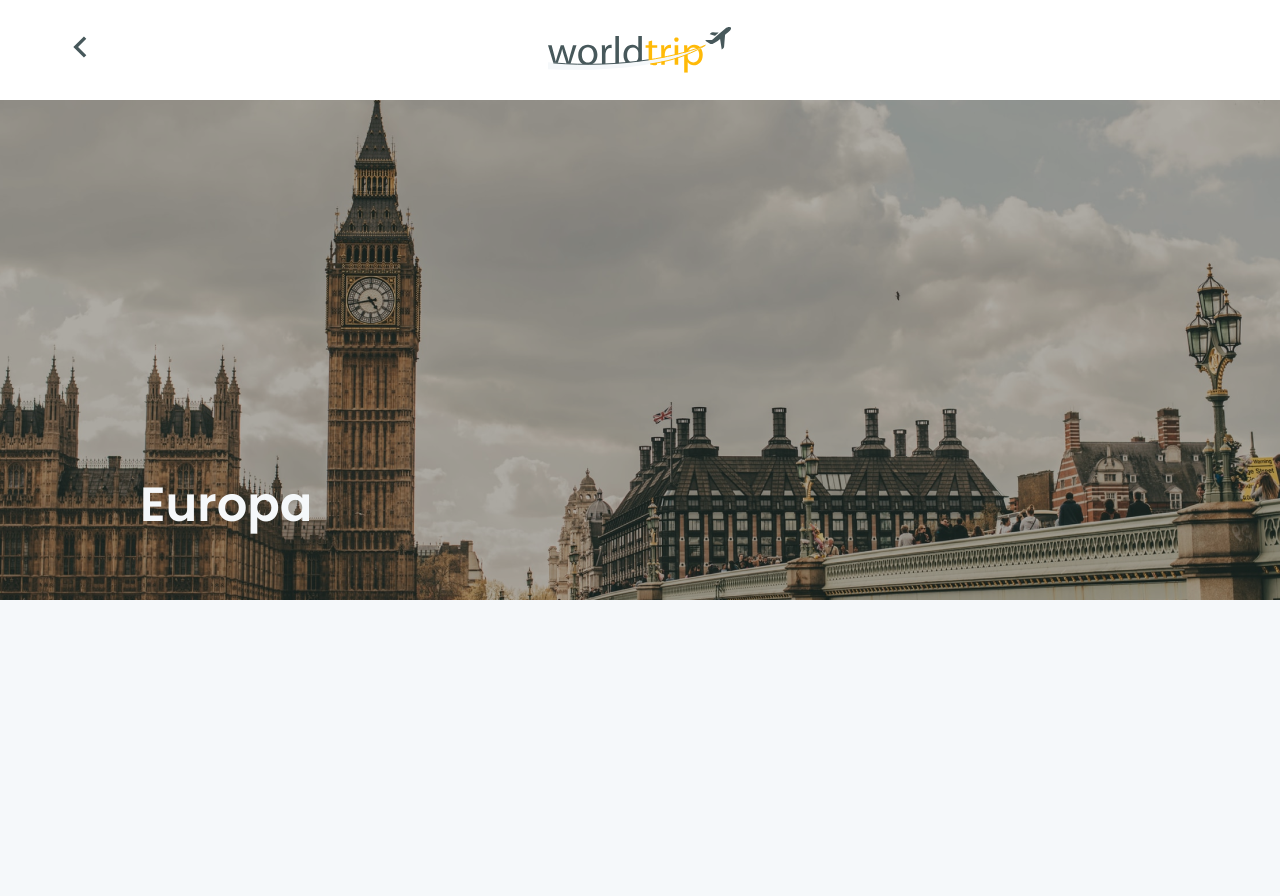
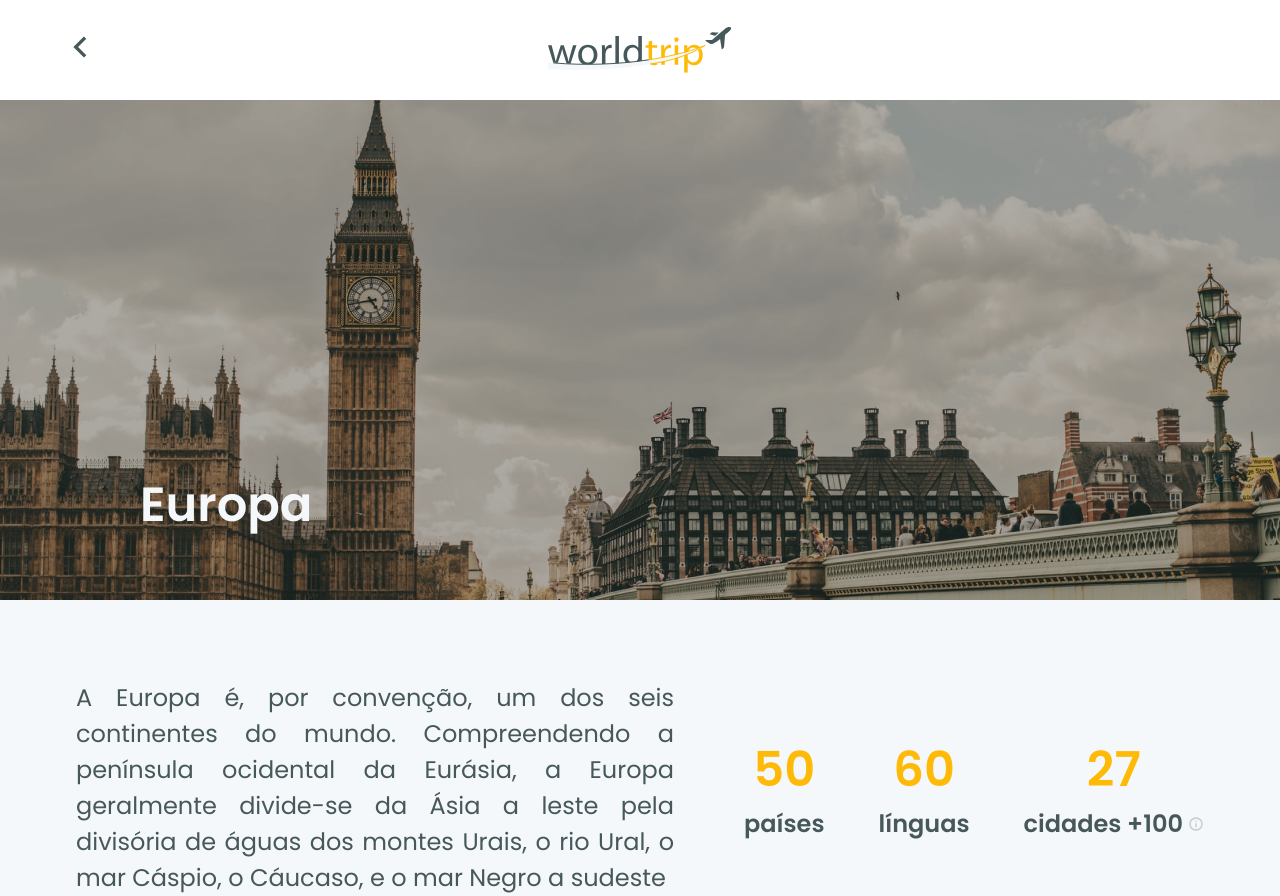
Before and after one commit to vitorgaletti/ignite-reactjs-worldtrip, a Next.js app: page /continent/europe in a window 1280 px wide. Before the commit the page ends 800 px from the top, so only its background shows below. Built offline with nearby package versions, Linux system fonts and the light colour scheme.

Commit message:
:construction: Create Content Component

```diff
--- a/src/components/Banner/ContinentBanner.tsx
+++ b/src/components/Banner/ContinentBanner.tsx
@@ -1,4 +1,4 @@
-import { Box, Flex, Heading } from '@chakra-ui/react';
+import { Flex, Heading } from '@chakra-ui/react';
 
 export function ContinentBanner() {
   return (
--- /dev/null
+++ b/src/components/Content/Bio.tsx
@@ -0,0 +1,18 @@
+import { Text } from '@chakra-ui/react';
+
+export default function Bio() {
+  return (
+    <Text
+      fontWeight="normal"
+      fontSize={['sm', 'md', 'xl', '2xl']}
+      lineHeight={['21px', '28px', '36px']}
+      textAlign="justify"
+      color="gray.700"
+    >
+      A Europa é, por convenção, um dos seis continentes do mundo. Compreendendo
+      a península ocidental da Eurásia, a Europa geralmente divide-se da Ásia a
+      leste pela divisória de águas dos montes Urais, o rio Ural, o mar Cáspio,
+      o Cáucaso, e o mar Negro a sudeste
+    </Text>
+  );
+}
--- /dev/null
+++ b/src/components/Content/Infos.tsx
@@ -0,0 +1,129 @@
+import {
+  Flex,
+  Heading,
+  Icon,
+  Popover,
+  PopoverArrow,
+  PopoverBody,
+  PopoverCloseButton,
+  PopoverContent,
+  PopoverHeader,
+  PopoverTrigger,
+  Text
+} from '@chakra-ui/react';
+import { RiInformationLine } from 'react-icons/ri';
+
+export default function Infos() {
+  return (
+    <Flex
+      align="center"
+      justify={[
+        'space-between',
+        'space-evenly',
+        'space-evenly',
+        'space-between'
+      ]}
+    >
+      <Flex
+        direction="column"
+        align={['flex-start', 'flex-start', 'center']}
+        justify="center"
+      >
+        <Heading
+          fontWeight={'600'}
+          fontSize={['2xl', '3xl', '4xl', '5xl']}
+          lineHeight={['36px', '48px', '56px', '72px']}
+          textAlign={['center']}
+          color="yellow.400"
+        >
+          50
+        </Heading>
+        <Text
+          fontWeight={['400', '600']}
+          fontSize={['lg', 'lg', 'xl', '2xl']}
+          lineHeight={['27px', '32px', '36px']}
+          textAlign="center"
+          color="gray.700"
+        >
+          países
+        </Text>
+      </Flex>
+
+      <Flex
+        direction="column"
+        align={['flex-start', 'flex-start', 'center']}
+        justify="center"
+      >
+        <Heading
+          fontWeight={'600'}
+          fontSize={['2xl', '3xl', '4xl', '5xl']}
+          lineHeight={['36px', '48px', '56px', '72px']}
+          textAlign="center"
+          color="yellow.400"
+        >
+          60
+        </Heading>
+        <Text
+          fontWeight={['400', '600']}
+          fontSize={['lg', 'lg', 'xl', '2xl']}
+          lineHeight={['27px', '32px', '36px']}
+          textAlign="center"
+          color="gray.700"
+        >
+          línguas
+        </Text>
+      </Flex>
+
+      <Flex
+        direction="column"
+        align={['flex-start', 'flex-start', 'center']}
+        justify="center"
+      >
+        <Heading
+          fontWeight={'600'}
+          fontSize={['2xl', '3xl', '4xl', '5xl']}
+          lineHeight={['36px', '48px', '56px', '72px']}
+          textAlign="center"
+          color="yellow.400"
+        >
+          27
+        </Heading>
+        <Text
+          fontWeight={['400', '600']}
+          fontSize={['lg', 'lg', 'xl', '2xl']}
+          lineHeight={['27px', '32px', '36px']}
+          textAlign="center"
+          color="gray.700"
+        >
+          cidades +100
+          <Popover>
+            <PopoverTrigger>
+              <span>
+                <Icon
+                  as={RiInformationLine}
+                  w={['10px', '1rem']}
+                  h={['10px', '1rem']}
+                  cursor="pointer"
+                  ml="5px"
+                  color="gray.400"
+                />
+              </span>
+            </PopoverTrigger>
+            <PopoverContent bg="gray.700" color="gray.50">
+              <PopoverArrow bg="gray.700" />
+              <PopoverCloseButton color="gray.200" />
+
+              <PopoverBody
+                fontWeight="400"
+                fontSize={['sm', 'lg']}
+                color="yellow.400"
+              >
+                Paris, Roma, Praga, Lisboa, Londres e mais...
+              </PopoverBody>
+            </PopoverContent>
+          </Popover>
+        </Text>
+      </Flex>
+    </Flex>
+  );
+}
--- /dev/null
+++ b/src/components/Content/index.tsx
@@ -0,0 +1,16 @@
+import { Grid } from '@chakra-ui/react';
+import Bio from './Bio';
+import Infos from './Infos';
+
+export function Content() {
+  return (
+    <Grid
+      gridTemplateColumns={['1fr', '1fr', '1fr', '1.3fr 1fr']}
+      gap={['1rem', '2rem', '2rem', '4.375rem']}
+      px="1rem"
+    >
+      <Bio />
+      <Infos />
+    </Grid>
+  );
+}
--- a/src/pages/continent/[slug].tsx
+++ b/src/pages/continent/[slug].tsx
@@ -1,5 +1,6 @@
 import { Flex } from '@chakra-ui/react';
 import { Banner } from '../../components/Banner';
+import { Content } from '../../components/Content';
 import { Header } from '../../components/Header';
 
 export default function Continent() {
@@ -7,6 +8,17 @@ export default function Continent() {
     <Flex direction="column">
       <Header />
       <Banner />
+
+      <Flex
+        direction="column"
+        w="100%"
+        h="100%"
+        maxWidth="1160px"
+        mx="auto"
+        mt={['6', '8', '12', '20']}
+      >
+        <Content />
+      </Flex>
     </Flex>
   );
 }
```
